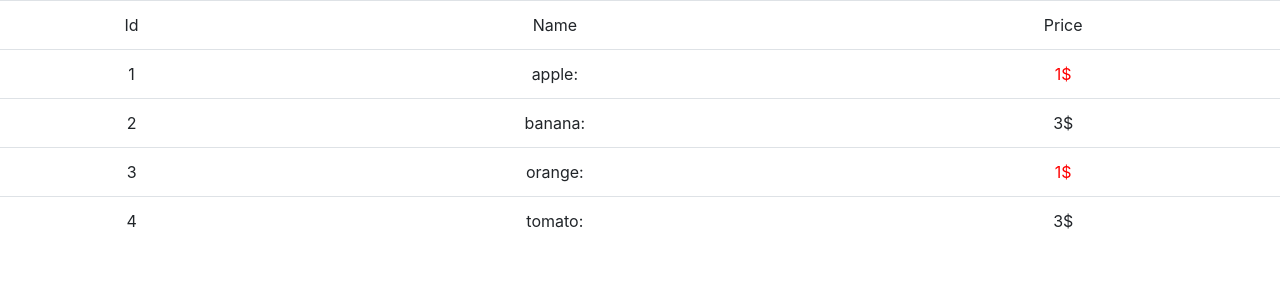
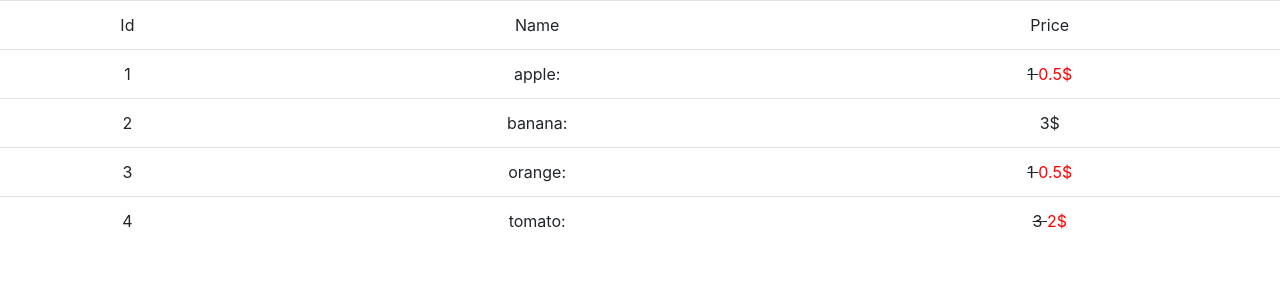
Before and after one commit to phil-form/TbReact, a React (Create React App) app in the folder src/exercice/David/app/: page / in a window 1280 px wide. Shown: the top 300 px of the page. Built offline with nearby package versions, Linux system fonts and the light colour scheme.

Commit message:
better style

```diff
--- a/src/exercice/David/app/src/exercice2/components/data.json
+++ b/src/exercice/David/app/src/exercice2/components/data.json
@@ -3,24 +3,23 @@
         "id": "1",
         "name": "apple",
         "price": "1",
-        "promo": true
+        "promoPrice": "0.5"
     },
     {
         "id": "2",
         "name": "banana",
-        "price": "3",
-        "promo": false
+        "price": "3"
     },
     {
         "id": "3",
         "name": "orange",
         "price": "1",
-        "promo": true
+        "promoPrice": "0.5"
     },
     {
         "id": "4",
         "name": "tomato",
         "price": "3",
-        "promo": false
+        "promoPrice": "2"
     }
 ]
--- a/src/exercice/David/app/src/exercice2/components/products.jsx
+++ b/src/exercice/David/app/src/exercice2/components/products.jsx
@@ -21,12 +21,19 @@ const ProductTable = ({products}) => {
     );
 };
 
-const ProductTableRow = ({id, name, price, promo}) => {
+const ProductTableRow = ({id, name, price, promoPrice}) => {
     return (
         <tr>
             <td> {id} </td>
             <td> {name}: </td>
-            <td> <span className= {promo ? style.promo : ""}>{price}$</span> </td>
+            <td>
+                {promoPrice ?
+                <div>
+                    <span className={style.barred}>{price} </span>
+                    <span className={style.promo}>{promoPrice}$</span>
+                </div> :
+                <span>{price}$</span>}
+            </td>
         </tr>
     );
 };
--- a/src/exercice/David/app/src/exercice2/components/products.module.css
+++ b/src/exercice/David/app/src/exercice2/components/products.module.css
@@ -1,3 +1,8 @@
 .promo {
     color: red;
+    text-decoration: none;
 }
+
+.barred {
+    text-decoration: line-through;
+}
```
